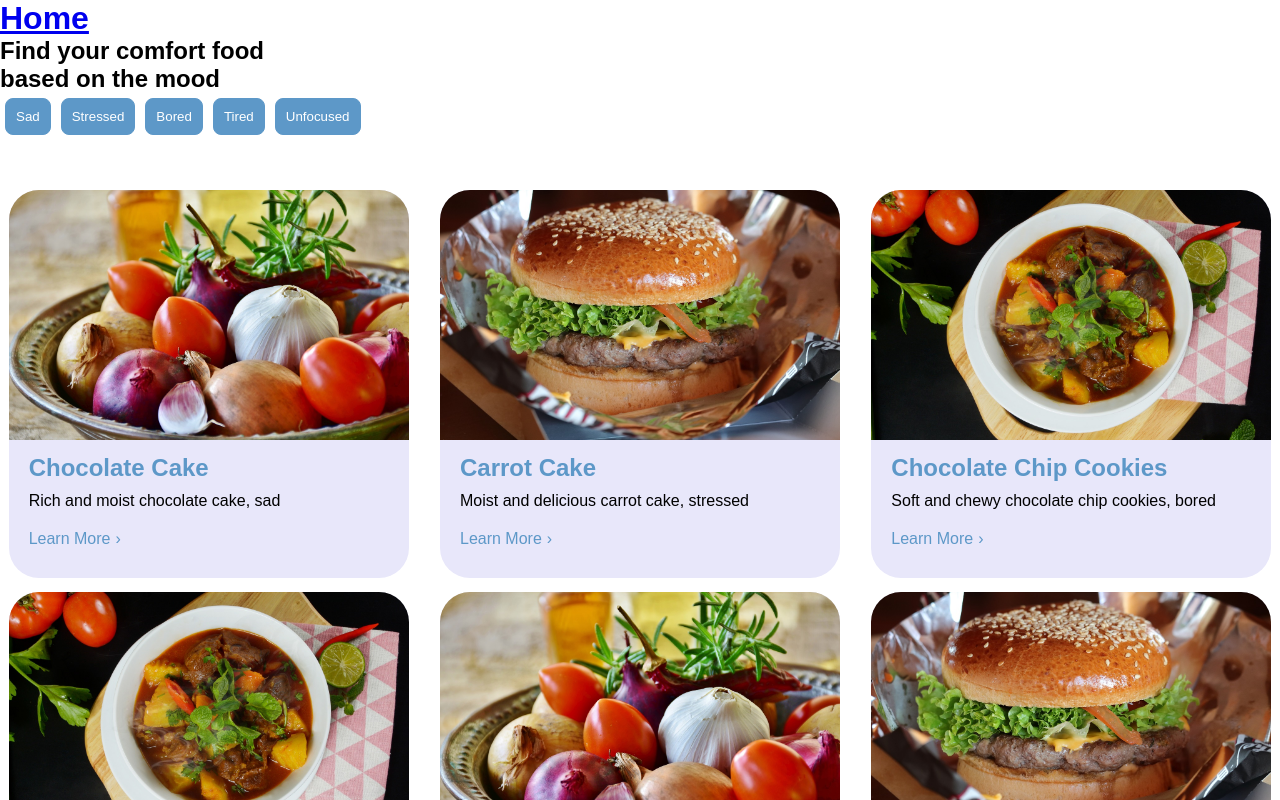
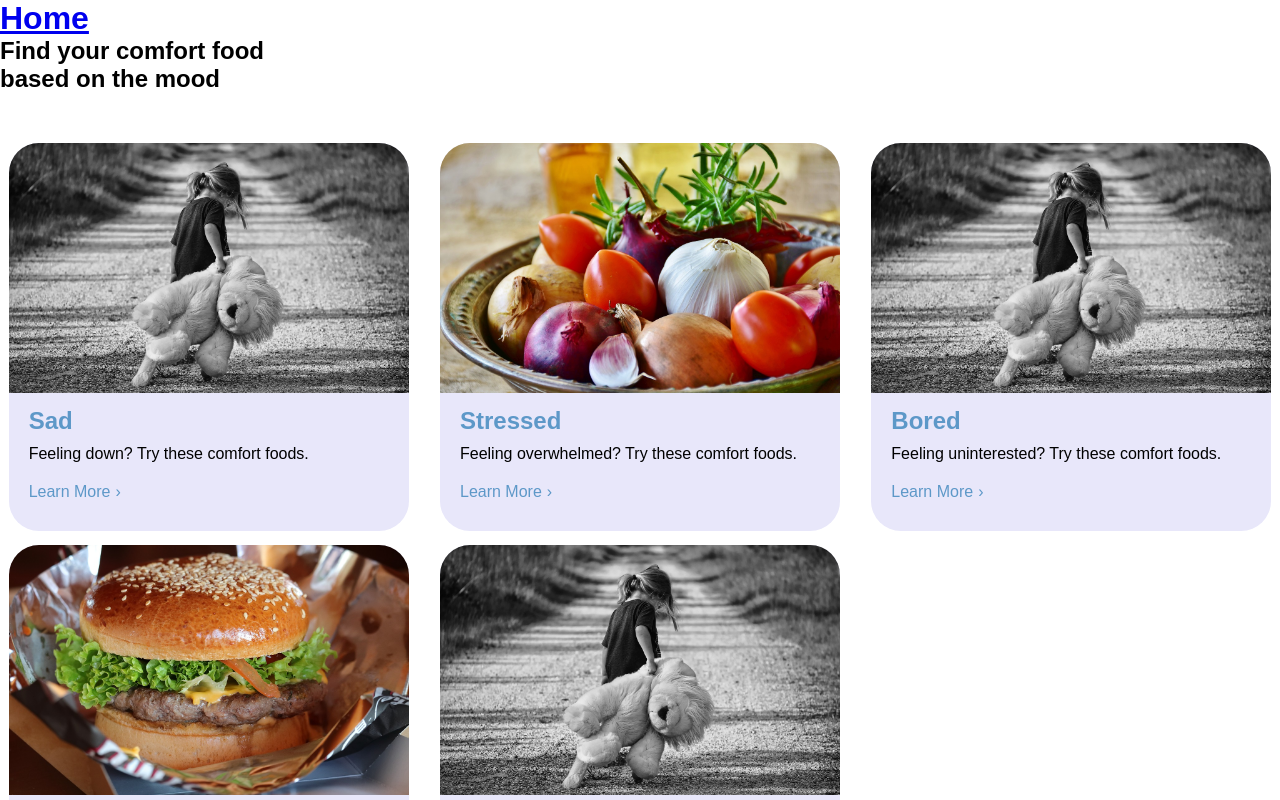
Before and after one commit to Plufin/MoodFood, an Angular app: page / in a window 1280 px wide. Shown: the top 800 px of the page. Built offline with nearby package versions, Linux system fonts and the light colour scheme.

Commit message:
Change routing from foods to moods

```diff
--- a/src/app/details/details.component.css
+++ b/src/app/details/details.component.css
@@ -1,4 +1,4 @@
-.food-photo {
+.mood-photo {
   height: 600px;
   width: 50%;
   object-fit: cover;
@@ -7,23 +7,23 @@
   padding: 50px;
 }
 
-.food-heading {
+.mood-heading {
   font-size: 48pt;
   font-weight: bold;
   margin-bottom: 15px;
 }
 
-.food-features > .section-heading {
+.mood-features > .section-heading {
   color: var(--secondary-color);
   font-size: 24pt;
   margin-bottom: 15px;
 }
 
-.food-features {
+.mood-features {
   margin-bottom: 20px;
 }
 
-.food-features li {
+.mood-features li {
   font-size: 14pt;
 }
 
@@ -31,31 +31,6 @@ li {
   list-style-type: none;
 }
 
-.food-apply .section-heading {
-  font-size: 18pt;
-  margin-bottom: 15px;
-}
-
-label,
-input {
-  display: block;
-}
-label {
-  color: var(--secondary-color);
-  font-weight: bold;
-  text-transform: uppercase;
-  font-size: 12pt;
-}
-input {
-  font-size: 16pt;
-  margin-bottom: 15px;
-  padding: 10px;
-  width: 400px;
-  border-top: none;
-  border-right: none;
-  border-left: none;
-  border-bottom: solid 0.3px;
-}
 @media (max-width: 1024px) {
   .listing-photo {
     width: 100%;
--- a/src/app/details/details.component.ts
+++ b/src/app/details/details.component.ts
@@ -1,8 +1,8 @@
 import { Component, inject } from '@angular/core';
 import { CommonModule } from '@angular/common';
 import { ActivatedRoute } from '@angular/router';
-import { FoodListService } from './../food-list.service';
-import { FoodItem } from './../food-items';
+import { MoodService } from './../mood.service';
+import { Mood } from './../mood';
 
 @Component({
   selector: 'app-details',
@@ -11,18 +11,18 @@ import { FoodItem } from './../food-items';
   template: `
     <article>
       <img
-        class="food-photo"
-        [src]="foodItem?.photo"
-        alt="Exterior photo of {{ foodItem?.name }}"
+        class="mood-photo"
+        [src]="mood?.photo"
+        alt="Exterior photo of {{ mood?.name }}"
       />
       <section class="food-description">
-        <h2 class="food-heading">{{ foodItem?.name }}</h2>
+        <h2 class="food-heading">{{ mood?.name }}</h2>
       </section>
       <section class="listing-features">
         <h2 class="section-heading">About this housing location</h2>
         <ul>
-          <li>Units available: {{ foodItem?.mood }}</li>
-          <li>Does this location have wifi: {{ foodItem?.description }}</li>
+          <li>Units available: {{ mood?.name }}</li>
+          <li>Does this location have wifi: {{ mood?.description }}</li>
         </ul>
       </section>
     </article>
@@ -31,11 +31,11 @@ import { FoodItem } from './../food-items';
 })
 export class DetailsComponent {
   route: ActivatedRoute = inject(ActivatedRoute);
-  foodListService = inject(FoodListService);
-  foodItem: FoodItem | undefined;
+  MoodService = inject(MoodService);
+  mood: Mood | undefined;
 
   constructor() {
-    const foodItemName = String(this.route.snapshot.paramMap.get('name'));
-    this.foodItem = this.foodListService.getFoodItem(foodItemName);
+    const moodName = String(this.route.snapshot.paramMap.get('name'));
+    this.mood = this.MoodService.getMood(moodName);
   }
 }
--- a/src/app/home/home.component.ts
+++ b/src/app/home/home.component.ts
@@ -1,28 +1,22 @@
+import { CommonModule } from '@angular/common';
 import { FoodListService } from './../food-list.service';
 import { FoodItem } from './../food-items';
 import { Component, inject } from '@angular/core';
 import { FoodItemsComponent } from '../food-items/food-items.component';
-import { CommonModule } from '@angular/common';
+
+import { MoodComponent } from '../mood/mood.component';
+import { Mood } from '../mood';
+import { MoodService } from '../mood.service';
 
 @Component({
   selector: 'app-home',
   standalone: true,
-  imports: [CommonModule, FoodItemsComponent],
+  imports: [CommonModule, FoodItemsComponent, MoodComponent],
   template: `
     <h1>Find your comfort food</h1>
     <h2>based on the mood</h2>
-    <section>
-      <button class="primary" type="button">Sad</button>
-      <button class="primary" type="button">Stressed</button>
-      <button class="primary" type="button">Bored</button>
-      <button class="primary" type="button">Tired</button>
-      <button class="primary" type="button">Unfocused</button>
-    </section>
     <section class="results">
-      <app-food-items
-        *ngFor="let foodItem of FoodItem"
-        [foodItem]="foodItem"
-      ></app-food-items>
+      <app-mood *ngFor="let mood of Mood" [mood]="mood"></app-mood>
     </section>
   `,
   styleUrl: './home.component.css',
@@ -31,7 +25,11 @@ export class HomeComponent {
   FoodItem: FoodItem[] = [];
   FoodListService: FoodListService = inject(FoodListService);
 
+  Mood: Mood[] = [];
+  MoodService: MoodService = inject(MoodService);
+
   constructor() {
     this.FoodItem = this.FoodListService.getAllFoodItems();
+    this.Mood = this.MoodService.getAllMoods();
   }
 }
--- /dev/null
+++ b/src/app/mood.service.ts
@@ -0,0 +1,43 @@
+import { Injectable } from '@angular/core';
+import { Mood } from './mood';
+
+@Injectable({
+  providedIn: 'root',
+})
+export class MoodService {
+  protected mood: Mood[] = [
+    {
+      name: 'Sad',
+      description: 'Feeling down? Try these comfort foods.',
+      photo: 'assets/sad.jpg',
+    },
+    {
+      name: 'Stressed',
+      description: 'Feeling overwhelmed? Try these comfort foods.',
+      photo: 'assets/food1.jpg',
+    },
+    {
+      name: 'Bored',
+      description: 'Feeling uninterested? Try these comfort foods.',
+      photo: 'assets/sad.jpg',
+    },
+    {
+      name: 'Tired',
+      description: 'Feeling exhausted? Try these comfort foods.',
+      photo: 'assets/food2.jpg',
+    },
+    {
+      name: 'Unfocused',
+      description: 'Feeling distracted? Try these comfort foods.',
+      photo: 'assets/sad.jpg',
+    },
+  ];
+
+  getAllMoods(): Mood[] {
+    return this.mood;
+  }
+
+  getMood(name: string): Mood | undefined {
+    return this.mood.find((mood) => mood.name === name);
+  }
+}
--- /dev/null
+++ b/src/app/mood.ts
@@ -0,0 +1,5 @@
+export interface Mood {
+  name: string;
+  description: string;
+  photo: string;
+}
--- /dev/null
+++ b/src/app/mood/mood.component.css
@@ -0,0 +1,29 @@
+.listing {
+  background: var(--accent-color);
+  border-radius: 30px;
+  padding-bottom: 30px;
+}
+.mood-heading {
+  color: var(--primary-color);
+  padding: 10px 20px 0 20px;
+}
+.mood-photo {
+  height: 250px;
+  width: 100%;
+  object-fit: cover;
+  border-radius: 30px 30px 0 0;
+}
+
+.text-mood {
+  padding: 10px 20px 20px 20px;
+}
+
+section.listing a {
+  padding-left: 20px;
+  text-decoration: none;
+  color: var(--primary-color);
+}
+section.listing a::after {
+  content: "\203A";
+  margin-left: 5px;
+}
--- /dev/null
+++ b/src/app/mood/mood.component.ts
@@ -0,0 +1,20 @@
+import { Component, Input } from '@angular/core';
+import { Mood } from '../mood';
+import { CommonModule } from '@angular/common';
+import { RouterModule } from '@angular/router';
+
+@Component({
+  selector: 'app-mood',
+  standalone: true,
+  imports: [CommonModule, RouterModule],
+  template: ` <section class="listing">
+    <img class="mood-photo" [src]="mood.photo" [alt]="mood.name" />
+    <h2 class="mood-heading">{{ mood.name }}</h2>
+    <p class="text-mood">{{ mood.description }}</p>
+    <a [routerLink]="['/mood', mood.name]">Learn More</a>
+  </section>`,
+  styleUrl: './mood.component.css',
+})
+export class MoodComponent {
+  @Input() mood!: Mood;
+}
--- a/src/app/routes.ts
+++ b/src/app/routes.ts
@@ -9,7 +9,7 @@ const routeConfig: Routes = [
     title: 'Home page',
   },
   {
-    path: 'detail/:name',
+    path: 'mood/:name',
     component: DetailsComponent,
     title: 'Mood Details',
   },
```
Also changed, not shown: src/assets/sad.jpg (added).
